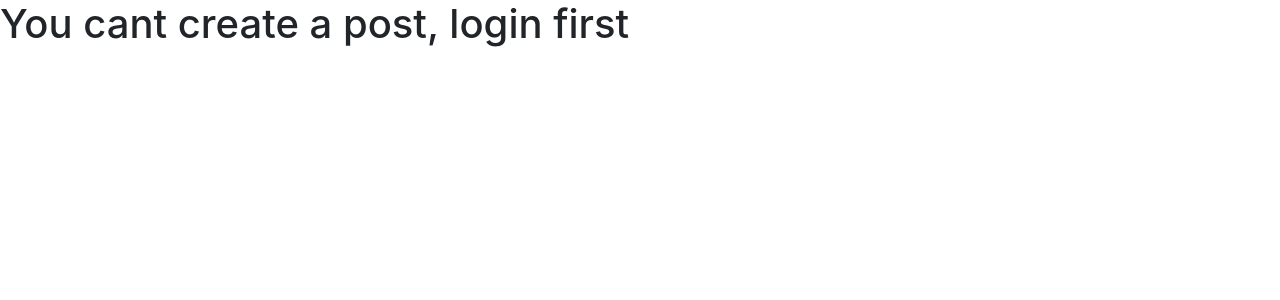
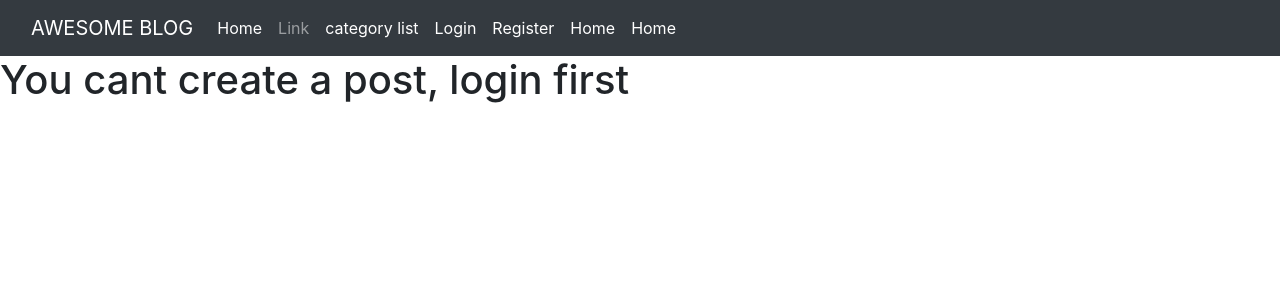
Before and after one commit to AdrielScheffer/Blog, a Django app: page /add_post/ in a window 1280 px wide. Shown: the top 300 px of the page. Run offline with Django 3.2, Linux system fonts and the light colour scheme; some libraries are stand-ins or nearby versions.

Commit message:
new login system and a new visual style made with boostrap also there is a new category system for the posts

```diff
--- a/members/templates/registration/login.html
+++ b/members/templates/registration/login.html
@@ -1,13 +1,16 @@
 <!DOCTYPE html>
+{% extends 'index.html' %}
 <html lang="en">
+{% block content %}
 <head>
     <meta charset="UTF-8">
     <meta http-equiv="X-UA-Compatible" content="IE=edge">
     <meta name="viewport" content="width=device-width, initial-scale=1.0">
+    <link href="https://cdn.jsdelivr.net/npm/bootstrap@5.1.3/dist/css/bootstrap.min.css" rel="stylesheet" integrity="sha384-1BmE4kWBq78iYhFldvKuhfTAU6auU8tT94WrHftjDbrCEXSU1oBoqyl2QvZ6jIW3" crossorigin="anonymous">
     <title>Document</title>
 </head>
 <body>
-    <div class="form-group">
+    <div class="container">
         <form method="POST" enctype = "multipart/form-data">
             {% csrf_token %}
             {{form.media}}
@@ -18,4 +21,5 @@
         </form>
     </div>
 </body>
+{% endblock %}
 </html>
--- a/members/templates/registration/register.html
+++ b/members/templates/registration/register.html
@@ -1,13 +1,16 @@
 <!DOCTYPE html>
+{% extends 'index.html' %}
 <html lang="en">
+{% block content %}
 <head>
     <meta charset="UTF-8">
     <meta http-equiv="X-UA-Compatible" content="IE=edge">
     <meta name="viewport" content="width=device-width, initial-scale=1.0">
+    <link href="https://cdn.jsdelivr.net/npm/bootstrap@5.1.3/dist/css/bootstrap.min.css" rel="stylesheet" integrity="sha384-1BmE4kWBq78iYhFldvKuhfTAU6auU8tT94WrHftjDbrCEXSU1oBoqyl2QvZ6jIW3" crossorigin="anonymous">
     <title>Document</title>
 </head>
 <body>
-    <div class="form-group">
+    <div class="container">
         <form method="POST" enctype = "multipart/form-data">
             {% csrf_token %}
             {{form.media}}
@@ -18,4 +21,5 @@
         </form>
     </div>
 </body>
+{% endblock %}
 </html>
--- a/posts/forms.py
+++ b/posts/forms.py
@@ -13,11 +13,23 @@ class PostForm(forms.ModelForm):
     required_css_class = 'required-field'
     class Meta:
         model = Post
-        fields = ('title','author','category', 'body')
+        fields = ('title','category', 'body')
 
         widgets = {
             'title': forms.TextInput(attrs={'class': 'form-control'}),
-            'author': forms.Select(attrs={'class': 'form-control'}),
+            #'author': forms.Select(attrs={'class': 'form-control'}),
             'category': forms.Select(choices= choice_list, attrs={ 'class': 'form-control'}),
             'body': forms.Textarea( attrs= {"class": "form-control"}),
         }
+
+
+class UpdateForm(forms.ModelForm):
+    required_css_class = 'required-field'
+    class Meta:
+        model = Post
+        fields = ('title', 'body')
+
+        widgets = {
+            'title': forms.TextInput(attrs={'class': 'form-control'}),
+            'body': forms.Textarea( attrs= {"class": "form-control"}),
+        }
--- a/posts/templates/add_post.html
+++ b/posts/templates/add_post.html
@@ -1,7 +1,9 @@
 
 <!DOCTYPE html>
-{% load static %}
+{% extends 'index.html' %}
+
 <html lang="en">
+{% block content %}
 <head>
     <meta charset="UTF-8">
 
@@ -29,5 +31,5 @@
 </div>
 {% endif %}
 
-
+{% endblock %}
 </html>
--- a/posts/templates/delete_post.html
+++ b/posts/templates/delete_post.html
@@ -1,5 +1,7 @@
 <!DOCTYPE html>
+{% extends 'index.html' %}
 <html lang="en">
+{% block content %}
 <head>
     <meta charset="UTF-8">
     <meta http-equiv="X-UA-Compatible" content="IE=edge">
@@ -25,4 +27,5 @@
     </div>
     {% endif %}
 </body>
+{% endblock %}
 </html>
--- a/posts/templates/index.html
+++ b/posts/templates/index.html
@@ -1,80 +1,115 @@
-<!DOCTYPE html>
-{% load static %}
+<!doctype html>
 <html lang="en">
   <head>
-    <meta charset="UTF-8">
-    <link rel="stylesheet" href="{% static 'css/style.css' %}">
-    <meta http-equiv="X-UA-Compatible" content="IE=edge">
-    <meta name="viewport" content="width=device-width, initial-scale=1.0">
+    <!-- Required meta tags -->
+    <meta charset="utf-8">
+    <meta name="viewport" content="width=device-width, initial-scale=1">
+
+    <!-- Bootstrap CSS -->
+    <link href="https://cdn.jsdelivr.net/npm/bootstrap@5.1.3/dist/css/bootstrap.min.css" rel="stylesheet" integrity="sha384-1BmE4kWBq78iYhFldvKuhfTAU6auU8tT94WrHftjDbrCEXSU1oBoqyl2QvZ6jIW3" crossorigin="anonymous">
+
     <title>Blog</title>
   </head>
   <body>
-    <header >
+    <nav class="navbar navbar-expand-lg navbar-dark bg-dark" >
+      <div class="container-fluid">
+        <a class="navbar-brand" href="#">AWESOME BLOG</a>
+        <button class="navbar-toggler" type="button" data-bs-toggle="collapse" data-bs-target="#navbarSupportedContent" aria-controls="navbarSupportedContent" aria-expanded="false" aria-label="Toggle navigation">
+          <span class="navbar-toggler-icon"></span>
+        </button>
+        <div class="collapse navbar-collapse" id="navbarSupportedContent">
+          <ul class="navbar-nav me-auto mb-2 mb-lg-0">
+            <li class="nav-item">
+              <a class="nav-link active" aria-current="page" href="{% url 'home' %}">Home</a>
+            </li>
+            <li class="nav-item">
+              <a class="nav-link" href="#">Link</a>
+            </li>
+              {% if cat_menu %}
+                <li class="nav-item dropdown">
+                  <a class="nav-link dropdown-toggle" href="#" id="navbarDropdown" role="button" data-bs-toggle="dropdown" aria-expanded="false">
+                    Categories
+                  </a>
+
+                <ul class="dropdown-menu" aria-labelledby="navbarDropdown">
+                  {% for items in cat_menu %}
+                    <li><a class="dropdown-item" href="{% url 'category' items|slugify %}">{{items}}</a></li>
+                  {% endfor %}
+                </ul>
+              {% else %}
+                <li class="nav-item">
+                  <a class="nav-link active" aria-current="page" href="{% url 'category-list' %}">category list</a>
+                </li>
+              {% endif %}
               {% if user.is_authenticated %}
-        <a>Wellcome, {{user.username}}</a>
-        <nav>
-            <ul class="nav_links">
-                <li>
-                    <a>home</a>
+                <li class="nav-item">
+                  <a class="nav-link active" aria-current="page" href="{% url 'logout' %}">Logout</a>
                 </li>
-                <li>
-                    <a>categories</a>
+              {% else %}
+                <li class="nav-item">
+                  <a class="nav-link active" aria-current="page" href="{% url 'login' %}">Login</a>
                 </li>
-                <li>
-                    <a>create post</a>
+                <li class="nav-item">
+                  <a class="nav-link active" aria-current="page" href="{% url 'register' %}">Register</a>
                 </li>
-                <li>
-                    <a>about</a>
+              {% endif %}
+              <li class="nav-item">
+                <a class="nav-link active" aria-current="page" href="#">Home</a>
               </li>
+              <li class="nav-item">
+                <a class="nav-link active" aria-current="page" href="#">Home</a>
+              </li>
+            </li>
+
           </ul>
+
+        </div>
+      </div>
     </nav>
-        <a href="{% url 'logout' %}"><button>logout</button></a>
-        {% else %}
-        <a>hello to my blog</a>
-        <nav>
-            <ul class="nav_links">
-                <li>
-                    <a>home</a>
-                </li>
-                <li>
-                    <a>categories</a>
-                </li>
-                <li>
-                    <a>create post</a>
-                </li>
-                <li>
-                    <a>about</a>
-                </li>
-            </ul>
-        </nav>
-        <a href="{% url 'login' %}"><button>login</button></a>
-        {% endif %}
-    </header>
-
-    <ul class="posts">
-        {% if user.is_authenticated %}
-            <a href="{% url 'new_post' %}">add post</a>
-        {% endif %}
+    {% block content %}
 
 
 
+
+        <div>
+          <h1>Awesome blog</h1>
+          {% if user.is_authenticated %}
+              <a href="{% url 'new_post' %}" class="btn btn-info">add post</a>
+          {% endif %}
+
           {% for post in object_list %}
-            <li>
 
+            <ul class="the_posts">
               {% if user.is_authenticated %}
+                {% if post.author.id == user.id %}
 
                     <a href="{% url 'update' post.pk %}"> Update</a>
                     <a href="{% url 'delete' post.pk %}">Delete</a><br>
-                {% else %}
 
                 {% endif %}
-                {{post.title}} - {{post.author}} <br>
+
+              {% endif %}
+
+              {{post.title}} - {{post.author}} -<a href="{% url 'category' post.category|slugify %}">{{post.category}}</a><br>
               {{post.date_create}}<br>
               {{post.body|safe}}<br>
               <a href="{% url 'post_detail' post.pk %}"> Read more</a><br>
-                ------------------<br>
-            </li>
+
+            </ul>
           {% endfor %}
-    </ul>
+        </div>
+
+    {% endblock %}
+
+    <!-- Optional JavaScript; choose one of the two! -->
+
+    <!-- Option 1: Bootstrap Bundle with Popper -->
+    <script src="https://cdn.jsdelivr.net/npm/bootstrap@5.1.3/dist/js/bootstrap.bundle.min.js" integrity="sha384-ka7Sk0Gln4gmtz2MlQnikT1wXgYsOg+OMhuP+IlRH9sENBO0LRn5q+8nbTov4+1p" crossorigin="anonymous"></script>
+
+    <!-- Option 2: Separate Popper and Bootstrap JS -->
+    <!--
+    <script src="https://cdn.jsdelivr.net/npm/@popperjs/core@2.10.2/dist/umd/popper.min.js" integrity="sha384-7+zCNj/IqJ95wo16oMtfsKbZ9ccEh31eOz1HGyDuCQ6wgnyJNSYdrPa03rtR1zdB" crossorigin="anonymous"></script>
+    <script src="https://cdn.jsdelivr.net/npm/bootstrap@5.1.3/dist/js/bootstrap.min.js" integrity="sha384-QJHtvGhmr9XOIpI6YVutG+2QOK9T+ZnN4kzFN1RtK3zEFEIsxhlmWl5/YESvpZ13" crossorigin="anonymous"></script>
+    -->
   </body>
 </html>
--- a/posts/urls.py
+++ b/posts/urls.py
@@ -1,7 +1,7 @@
 
 from django.shortcuts import render
 from django.urls import path
-from .views import Home, Create_post,Post_detail, Update_post,Delete_post
+from .views import Home, Create_post,Post_detail, Update_post,Delete_post, CategoryView,Category_list
 
 
 urlpatterns = [
@@ -9,6 +9,8 @@ urlpatterns = [
     path('add_post/', Create_post.as_view(), name = 'new_post'),
     path('post/<int:pk>', Post_detail.as_view(), name='post_detail'),
     path('post/edit/<int:pk>', Update_post.as_view(), name = 'update'),
-    path('post/<int:pk>/remove', Delete_post.as_view(), name = 'delete')
+    path('post/<int:pk>/remove', Delete_post.as_view(), name = 'delete'),
+    path('category/<str:cats>/', CategoryView, name='category'),
+    path('category-list/', Category_list, name='category-list')
 
 ]
--- a/posts/views.py
+++ b/posts/views.py
@@ -1,8 +1,8 @@
 from django.shortcuts import render
 from django.views.generic import DeleteView, DetailView, CreateView, ListView, UpdateView
-from .models import Post
+from .models import Post, Category
 from django.urls import reverse_lazy
-from .forms import PostForm
+from .forms import PostForm, UpdateForm
 # Create your views here.
 
 
@@ -10,14 +10,21 @@ class Home(ListView):
     model= Post
     template_name = 'index.html'
 
+    def get_context_data(self, *args, **kwargs):
+        cat_menu = Category.objects.all()
+        context = super(Home, self).get_context_data(*args, **kwargs)
+        context["cat_menu"]=cat_menu
+        return context
 class Post_detail(DetailView):
     model = Post
     template_name = 'post_detail.html'
 
+
 class Update_post(UpdateView):
     model = Post
+    form_class = UpdateForm
     template_name = 'update_post.html'
-    fields= ['title', 'body']
+
 
 class Delete_post(DeleteView):
     model = Post
@@ -29,3 +36,21 @@ class Create_post(CreateView):
     form_class = PostForm
     template_name = 'add_post.html'
     # fields = '__all__'
+    def form_valid(self, form):
+        form.instance.author = self.request.user
+        return super(Create_post, self).form_valid(form)
+
+
+def CategoryView(request, cats):
+    category_post= Post.objects.filter(category=cats.replace('-',' '))
+
+
+    return render(request, 'categories.html', {'cats':cats.title().replace('-', ' '), 'category_post':category_post})
+
+
+
+def Category_list(request):
+    cat_menu_list = Category.objects.all()
+
+
+    return render(request, 'categories_list.html', {'cat_menu_list':cat_menu_list})
```
Also changed, not shown: posts/templates/categories.html (added, +45 -0 lines), posts/templates/categories_list.html (added, +26 -0 lines), posts/templates/post_detail.html (+35 -5 lines), posts/templates/update_post.html (+6 -2 lines), static/css/style.css (deleted, +0 -66 lines). Lines whose indentation alone changed are shown as unchanged.
